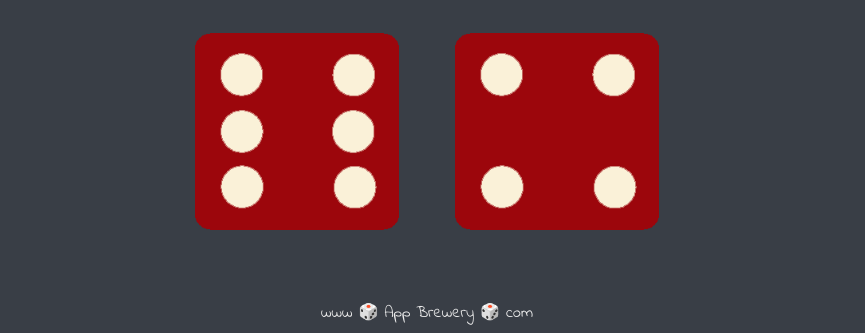
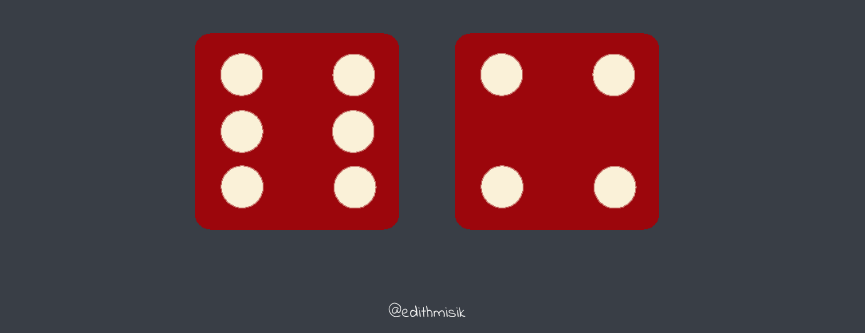
Before and after one commit to emisik/Dicee-Game, a plain HTML site: page index.html in a window 1280 px wide. Shown: the part 622-955 px from the top of the page, without its empty margins (213-1078 px from the left). Drawn offline with Linux system fonts and the light colour scheme.

Commit message:
Update and rename dicee.html to index.html
Updated the index.html file

```diff
--- a/dicee.html
+++ b/index.html
@@ -29,6 +29,6 @@
   </body>
 
   <footer>
-    www 🎲 App Brewery 🎲 com
+   @edithmisik
   </footer>
 </html>
```
